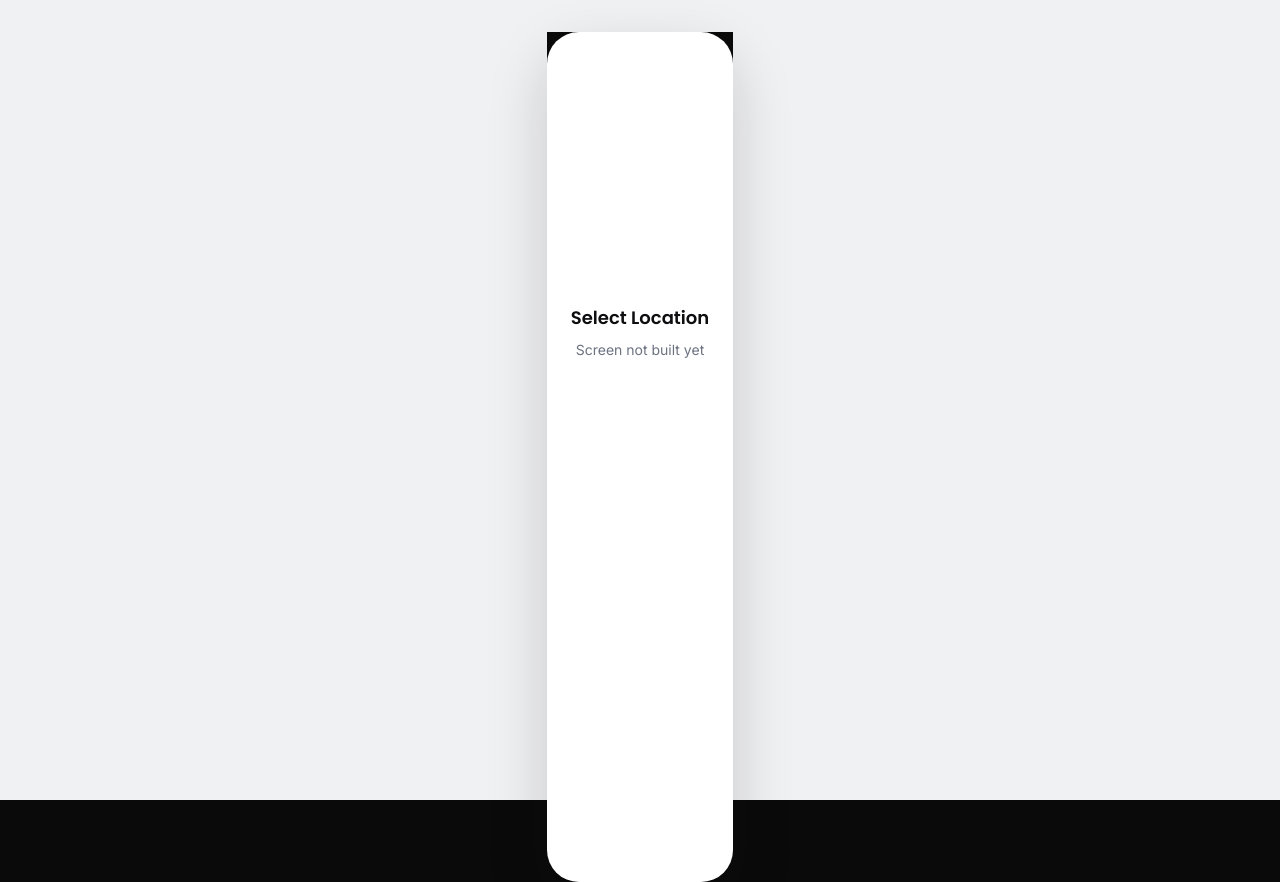
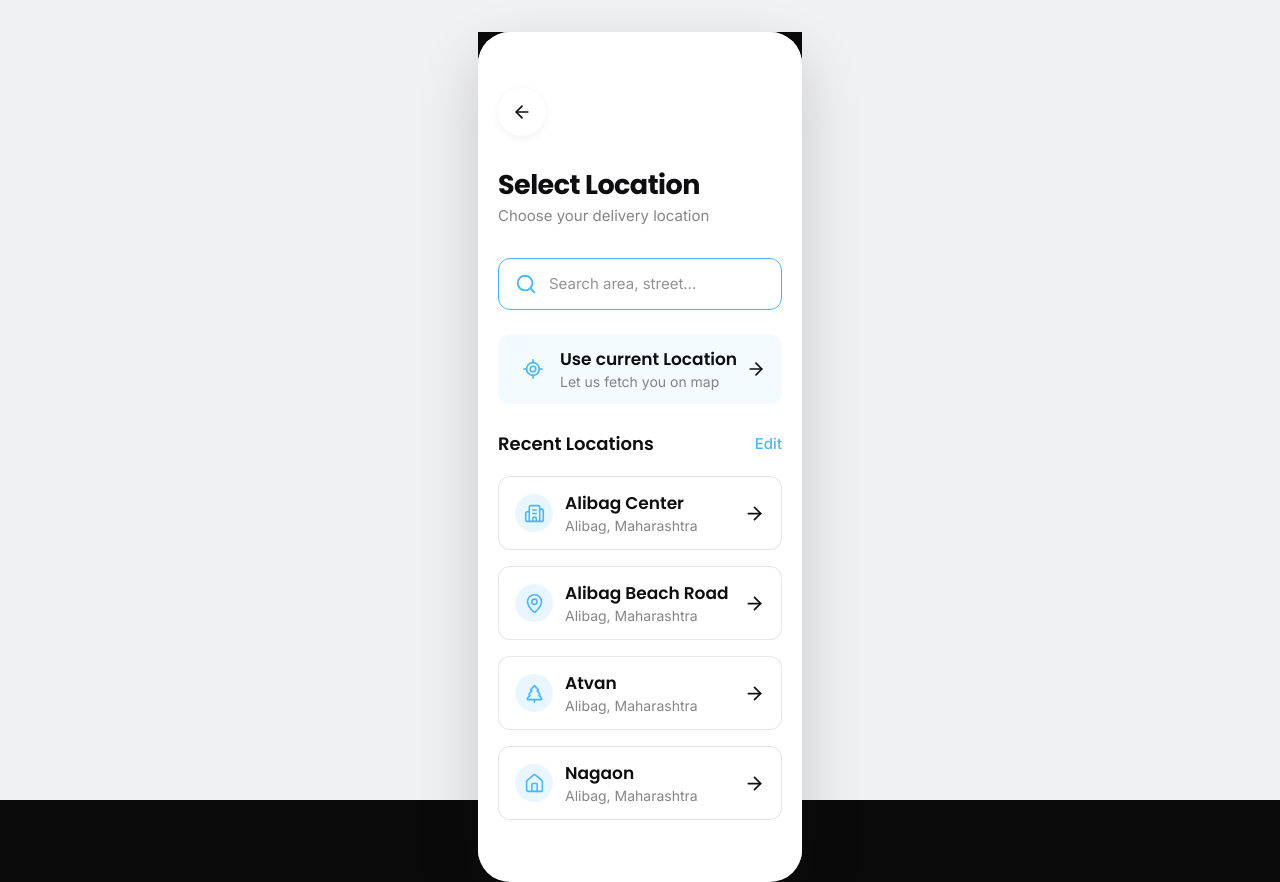
Before and after one commit to ramjeemishra/Burgers_booch, a React (Vite) app: page /select-location in a window 1280 px wide. Built offline with nearby package versions, Linux system fonts and the light colour scheme.

Commit message:
select location page added

```diff
--- a/src/App.tsx
+++ b/src/App.tsx
@@ -3,7 +3,7 @@ import Splash from './pages/Splash'
 import Onboarding from './pages/Onboarding'
 import SelectOrderType from './pages/SelectOrderType'
 import LocationPermission from './pages/LocationPermission'
-
+import SelectLocation from './pages/SelectLocation'
 
 function Placeholder({ name }: { name: string }) {
   return (
@@ -22,7 +22,7 @@ export default function App() {
         <Route path="/onboarding" element={<Onboarding />} />
         <Route path="/select-order-type" element={<SelectOrderType />} />
         <Route path="/location-permission" element={<LocationPermission />} />
-        <Route path="/select-location" element={<Placeholder name="Select Location" />} />
+        <Route path="/select-location" element={<SelectLocation />} />
         <Route path="/delivery-available" element={<Placeholder name="Delivery Available" />} />
         <Route path="/sign-in" element={<Placeholder name="Sign In" />} />
         <Route path="/enter-mobile" element={<Placeholder name="Enter Mobile Number" />} />
--- /dev/null
+++ b/src/pages/SelectLocation.tsx
@@ -0,0 +1,185 @@
+import { useState } from 'react'
+import { useNavigate } from 'react-router-dom'
+import {
+  ArrowLeft,
+  ArrowRight,
+  Search,
+  LocateFixed,
+  Building2,
+  MapPin,
+  TreePine,
+  House,
+} from 'lucide-react'
+import './styles/SelectLocation.css'
+
+type LocationItem = {
+  name: string
+  address: string
+  icon: typeof Building2
+}
+
+const recentLocations: LocationItem[] = [
+  {
+    name: 'Alibag Center',
+    address: 'Alibag, Maharashtra',
+    icon: Building2,
+  },
+  {
+    name: 'Alibag Beach Road',
+    address: 'Alibag, Maharashtra',
+    icon: MapPin,
+  },
+  {
+    name: 'Atvan',
+    address: 'Alibag, Maharashtra',
+    icon: TreePine,
+  },
+  {
+    name: 'Nagaon',
+    address: 'Alibag, Maharashtra',
+    icon: House,
+  },
+]
+
+export default function SelectLocation() {
+  const navigate = useNavigate()
+  const [search, setSearch] = useState('')
+  const [locations, setLocations] = useState(recentLocations)
+
+  const filteredLocations = locations.filter(
+    (location) =>
+      location.name.toLowerCase().includes(search.toLowerCase()) ||
+      location.address.toLowerCase().includes(search.toLowerCase()),
+  )
+
+  const handleCurrentLocation = () => {
+    if (!navigator.geolocation) {
+      return
+    }
+
+    navigator.geolocation.getCurrentPosition(
+      () => {
+        navigate('/delivery-available')
+      },
+      () => {},
+    )
+  }
+
+  const handleEdit = () => {
+    if (locations.length > 0) {
+      setLocations([])
+    } else {
+      setLocations(recentLocations)
+    }
+  }
+
+  return (
+    <div className="select-location">
+      <button
+        type="button"
+        onClick={() => navigate(-1)}
+        className="select-location__back"
+        aria-label="Go back"
+      >
+        <ArrowLeft size={20} />
+      </button>
+
+      <div className="select-location__content">
+        <h1 className="select-location__heading">
+          Select Location
+        </h1>
+
+        <p className="select-location__subtitle">
+          Choose your delivery location
+        </p>
+
+        <div className="select-location__search">
+          <Search
+            size={22}
+            strokeWidth={2}
+            className="select-location__search-icon"
+          />
+
+          <input
+            type="text"
+            value={search}
+            onChange={(event) => setSearch(event.target.value)}
+            placeholder="Search area, street..."
+            aria-label="Search location"
+          />
+        </div>
+
+        <button
+          type="button"
+          onClick={handleCurrentLocation}
+          className="select-location__current"
+        >
+          <span className="select-location__current-icon">
+            <LocateFixed size={22} strokeWidth={1.8} />
+          </span>
+
+          <span className="select-location__current-info">
+            <span className="select-location__current-title">
+              Use current Location
+            </span>
+            <span className="select-location__current-subtitle">
+              Let us fetch you on map
+            </span>
+          </span>
+
+          <ArrowRight
+            size={20}
+            strokeWidth={2}
+            className="select-location__current-arrow"
+          />
+        </button>
+
+        <div className="select-location__recent-header">
+          <h2>Recent Locations</h2>
+
+          <button
+            type="button"
+            onClick={handleEdit}
+            className="select-location__edit"
+          >
+            {locations.length > 0 ? 'Edit' : 'Done'}
+          </button>
+        </div>
+
+        <div className="select-location__list">
+          {filteredLocations.map((location) => {
+            const LocationIcon = location.icon
+
+            return (
+              <button
+                type="button"
+                key={location.name}
+                onClick={() => navigate('/delivery-available')}
+                className="select-location__item"
+              >
+                <span className="select-location__item-icon">
+                  <LocationIcon size={21} strokeWidth={1.8} />
+                </span>
+
+                <span className="select-location__item-info">
+                  <span className="select-location__item-name">
+                    {location.name}
+                  </span>
+                  <span className="select-location__item-address">
+                    {location.address}
+                  </span>
+                </span>
+
+                <ArrowRight
+                  size={21}
+                  strokeWidth={2}
+                  className="select-location__item-arrow"
+                />
+              </button>
+            )
+          })}
+        </div>
+      </div>
+    </div>
+  )
+}
--- a/src/pages/Splash.tsx
+++ b/src/pages/Splash.tsx
@@ -1,5 +1,7 @@
 import { useEffect } from 'react'
 import { useNavigate } from 'react-router-dom'
+import splashLogo from '../assets/splash/logo.png'
+import splashBurger from '../assets/splash/burger.png'
 import './styles/Splash.css'
 
 export default function Splash() {
@@ -21,7 +23,7 @@ export default function Splash() {
         <span className="splash__ray splash__ray--left splash__ray--bottom" />
 
         <img
-          src="/src/assets/splash/logo.png"
+          src={splashLogo}
           alt="Burgers & Booch"
           className="splash__logo"
         />
@@ -41,7 +43,7 @@ export default function Splash() {
       </p>
 
       <img
-        src="/src/assets/splash/burger.png"
+        src={splashBurger}
         alt=""
         className="splash__burger"
       />
--- /dev/null
+++ b/src/pages/styles/SelectLocation.css
@@ -0,0 +1,233 @@
+:root {
+  --brand-primary: #48b6ff;
+}
+
+.select-location {
+  display: flex;
+  min-height: 100dvh;
+  flex-direction: column;
+  overflow: hidden;
+  background-color: #ffffff;
+  padding: 3.5rem 1.25rem 2.5rem;
+}
+
+.select-location__back {
+  display: flex;
+  height: 3rem;
+  width: 3rem;
+  flex-shrink: 0;
+  align-items: center;
+  justify-content: center;
+  border: none;
+  border-radius: 9999px;
+  background: #ffffff;
+  padding: 0;
+  color: #0e0e10;
+  cursor: pointer;
+  box-shadow: 0 2px 8px rgba(0, 0, 0, 0.06);
+}
+
+.select-location__content {
+  display: flex;
+  flex-direction: column;
+  margin-top: 2rem;
+}
+
+.select-location__heading {
+  margin: 0;
+  font-family: var(--font-display, inherit);
+  font-size: 27px;
+  font-weight: 700;
+  line-height: 34px;
+  letter-spacing: -0.02em;
+  color: #0e0e10;
+}
+
+.select-location__subtitle {
+  margin: 0.25rem 0 0;
+  font-family: var(--font-sans, inherit);
+  font-size: 15px;
+  font-weight: 400;
+  line-height: 20px;
+  color: rgba(14, 14, 16, 0.5);
+}
+
+.select-location__search {
+  display: flex;
+  height: 52px;
+  align-items: center;
+  gap: 0.75rem;
+  margin-top: 2rem;
+  border: 1px solid var(--brand-primary);
+  border-radius: 12px;
+  background: #ffffff;
+  padding: 0 1rem;
+}
+
+.select-location__search-icon {
+  flex-shrink: 0;
+  color: var(--brand-primary);
+}
+
+.select-location__search input {
+  width: 100%;
+  min-width: 0;
+  border: none;
+  outline: none;
+  background: transparent;
+  padding: 0;
+  font-family: var(--font-sans, inherit);
+  font-size: 15px;
+  font-weight: 400;
+  color: #0e0e10;
+}
+
+.select-location__search input::placeholder {
+  color: rgba(14, 14, 16, 0.45);
+}
+
+.select-location__current {
+  display: flex;
+  width: 100%;
+  min-height: 70px;
+  align-items: center;
+  margin-top: 1.5rem;
+  border: none;
+  border-radius: 12px;
+  background: rgba(72, 182, 255, 0.06);
+  padding: 0.75rem 1rem;
+  text-align: left;
+  cursor: pointer;
+}
+
+.select-location__current-icon {
+  display: flex;
+  height: 38px;
+  width: 38px;
+  flex-shrink: 0;
+  align-items: center;
+  justify-content: center;
+  color: var(--brand-primary);
+}
+
+.select-location__current-info {
+  display: flex;
+  flex: 1;
+  flex-direction: column;
+  margin-left: 0.5rem;
+}
+
+.select-location__current-title {
+  font-family: var(--font-display, inherit);
+  font-size: 17px;
+  font-weight: 600;
+  line-height: 22px;
+  color: #0e0e10;
+}
+
+.select-location__current-subtitle {
+  margin-top: 0.125rem;
+  font-family: var(--font-sans, inherit);
+  font-size: 14px;
+  font-weight: 400;
+  line-height: 19px;
+  color: rgba(14, 14, 16, 0.5);
+}
+
+.select-location__current-arrow {
+  flex-shrink: 0;
+  color: #0e0e10;
+}
+
+.select-location__recent-header {
+  display: flex;
+  align-items: center;
+  justify-content: space-between;
+  margin-top: 1.75rem;
+}
+
+.select-location__recent-header h2 {
+  margin: 0;
+  font-family: var(--font-display, inherit);
+  font-size: 18px;
+  font-weight: 600;
+  line-height: 24px;
+  color: #0e0e10;
+}
+
+.select-location__edit {
+  border: none;
+  background: none;
+  padding: 0;
+  font-family: var(--font-sans, inherit);
+  font-size: 15px;
+  font-weight: 500;
+  color: var(--brand-primary);
+  cursor: pointer;
+}
+
+.select-location__list {
+  display: flex;
+  flex-direction: column;
+  gap: 1rem;
+  margin-top: 1.25rem;
+}
+
+.select-location__item {
+  display: flex;
+  width: 100%;
+  min-height: 74px;
+  align-items: center;
+  border: 1px solid rgba(14, 14, 16, 0.1);
+  border-radius: 12px;
+  background: #ffffff;
+  padding: 0.75rem 1rem;
+  text-align: left;
+  cursor: pointer;
+}
+
+.select-location__item-icon {
+  display: flex;
+  height: 38px;
+  width: 38px;
+  flex-shrink: 0;
+  align-items: center;
+  justify-content: center;
+  border-radius: 9999px;
+  background: rgba(72, 182, 255, 0.12);
+  color: var(--brand-primary);
+}
+
+.select-location__item-info {
+  display: flex;
+  min-width: 0;
+  flex: 1;
+  flex-direction: column;
+  margin-left: 0.75rem;
+}
+
+.select-location__item-name {
+  overflow: hidden;
+  font-family: var(--font-display, inherit);
+  font-size: 17px;
+  font-weight: 600;
+  line-height: 22px;
+  color: #0e0e10;
+  text-overflow: ellipsis;
+  white-space: nowrap;
+}
+
+.select-location__item-address {
+  margin-top: 0.125rem;
+  font-family: var(--font-sans, inherit);
+  font-size: 14px;
+  font-weight: 400;
+  line-height: 19px;
+  color: rgba(14, 14, 16, 0.5);
+}
+
+.select-location__item-arrow {
+  flex-shrink: 0;
+  margin-left: 0.75rem;
+  color: #0e0e10;
+}
```
Also changed, not shown: src/pages/LocationPermission.tsx (+15 -9 lines), src/pages/Onboarding.tsx (+6 -3 lines), src/pages/styles/LocationPermission.css (+38 -31 lines).
